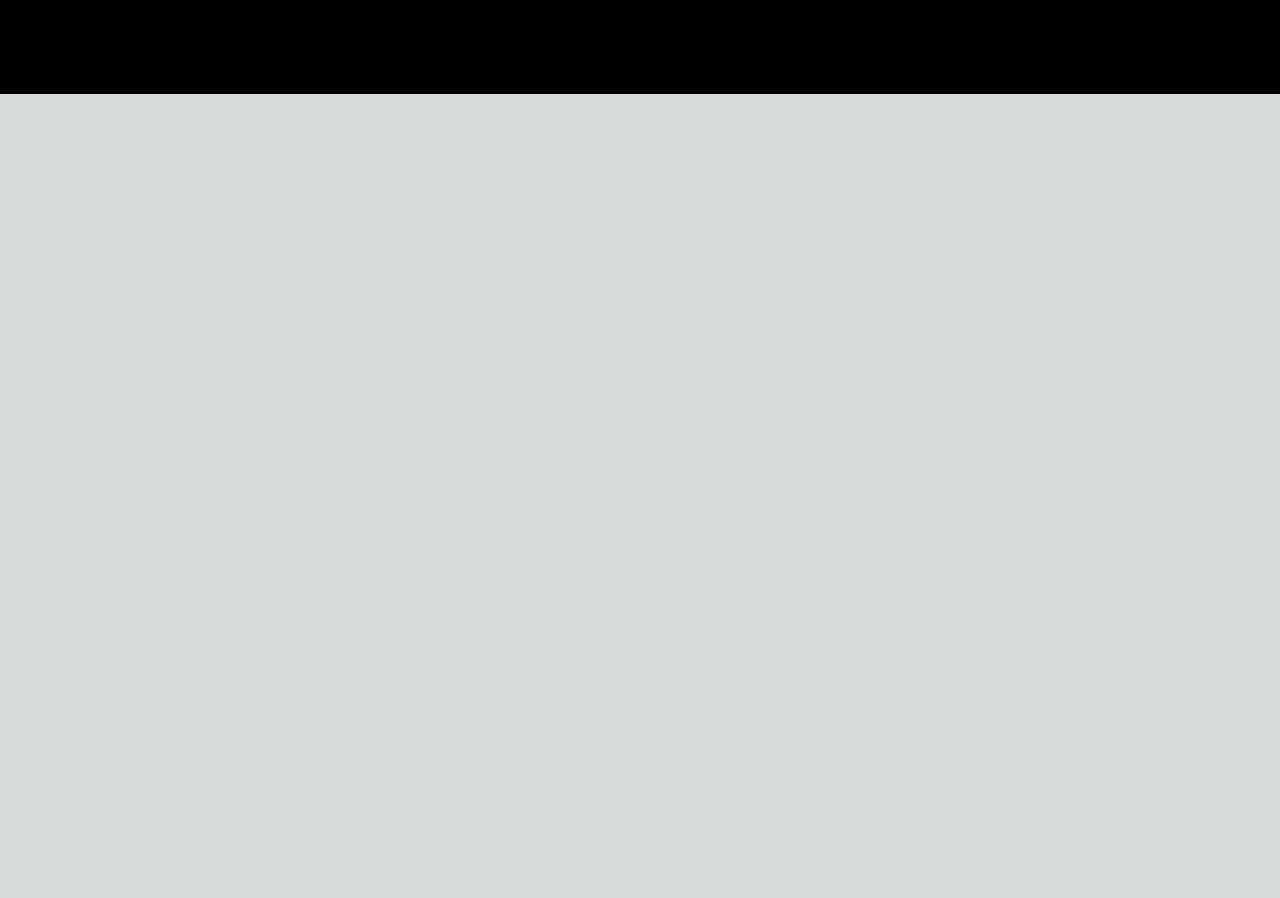
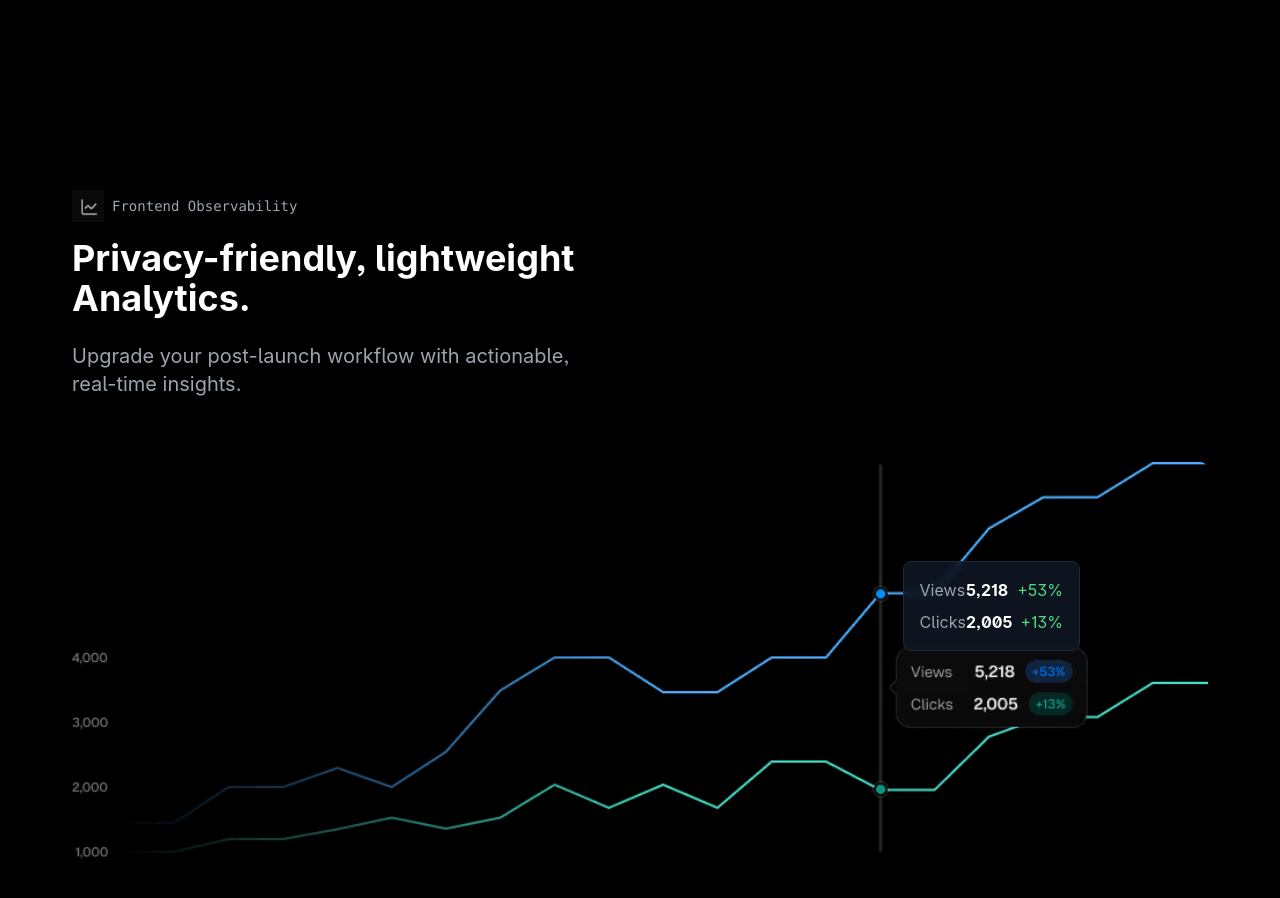
Before and after one commit to AWESOME04/vercel-ui-clone, a React (Vite) app: page / in a window 1280 px wide. Shown: the part 1747-2645 px from the top of the page. Before the commit the page ends 1841 px from the top, so only its background shows below. Built offline with nearby package versions, Linux system fonts and the light colour scheme.

Commit message:
feat: add Analytics component and update App

```diff
--- a/src/App.tsx
+++ b/src/App.tsx
@@ -1,6 +1,7 @@
 import Navbar from './components/Navbar';
 import Hero from './components/Hero';
 import CodeExamples from './components/CodeExamples';
+import Analytics from './components/Analytics';
 import './styles/globals.css';
 
 function App() {
@@ -10,6 +11,7 @@ function App() {
       <main>
         <Hero />
         <CodeExamples />
+        <Analytics />
       </main>
     </div>
   );
--- /dev/null
+++ b/src/components/Analytics.tsx
@@ -0,0 +1,66 @@
+import React from 'react';
+import { motion } from 'framer-motion';
+
+const Analytics: React.FC = () => {
+  return (
+    <section className="bg-black py-24 relative">
+      <div className="container mx-auto px-4">
+        {/* Text Content - Positioned to the left */}
+        <motion.div
+          className="max-w-lg mb-16"
+          initial={{ opacity: 0, y: 20 }}
+          whileInView={{ opacity: 1, y: 0 }}
+          transition={{ duration: 0.6 }}
+          viewport={{ once: true }}
+        >
+          <div className="flex items-center mb-4">
+            <span className="text-gray-400 font-mono text-sm flex items-center">
+              <img src="/analytics-icon.PNG" alt="Analytics Icon" className="w-8 h-8 mr-2" />
+              Frontend Observability
+            </span>
+          </div>
+          <h2 className="text-3xl md:text-4xl text-white font-bold mb-6">
+            Privacy-friendly, lightweight Analytics.
+          </h2>
+          <p className="text-gray-400 text-xl">
+            Upgrade your post-launch workflow with actionable, real-time insights.
+          </p>
+        </motion.div>
+
+        {/* Graph - Taking up more width */}
+        <motion.div
+          className="w-full"
+          initial={{ opacity: 0 }}
+          whileInView={{ opacity: 1 }}
+          transition={{ duration: 0.8, delay: 0.3 }}
+          viewport={{ once: true }}
+        >
+          <div className="relative">
+            {/* Tooltip overlay */}
+            <div className="absolute right-32 top-1/4 bg-gray-900/80 backdrop-blur-sm p-4 rounded-lg border border-gray-800 z-10">
+              <div className="flex justify-between items-center mb-2">
+                <span className="text-gray-400">Views</span>
+                <span className="text-white font-bold">5,218</span>
+                <span className="text-green-400 ml-2">+53%</span>
+              </div>
+              <div className="flex justify-between items-center">
+                <span className="text-gray-400">Clicks</span>
+                <span className="text-white font-bold">2,005</span>
+                <span className="text-green-400 ml-2">+13%</span>
+              </div>
+            </div>
+
+            {/* Graph image */}
+            <img
+              src="/analytics.png"
+              alt="Analytics Dashboard"
+              className="w-full h-auto rounded-lg"
+            />
+          </div>
+        </motion.div>
+      </div>
+    </section>
+  );
+};
+
+export default Analytics;
```
